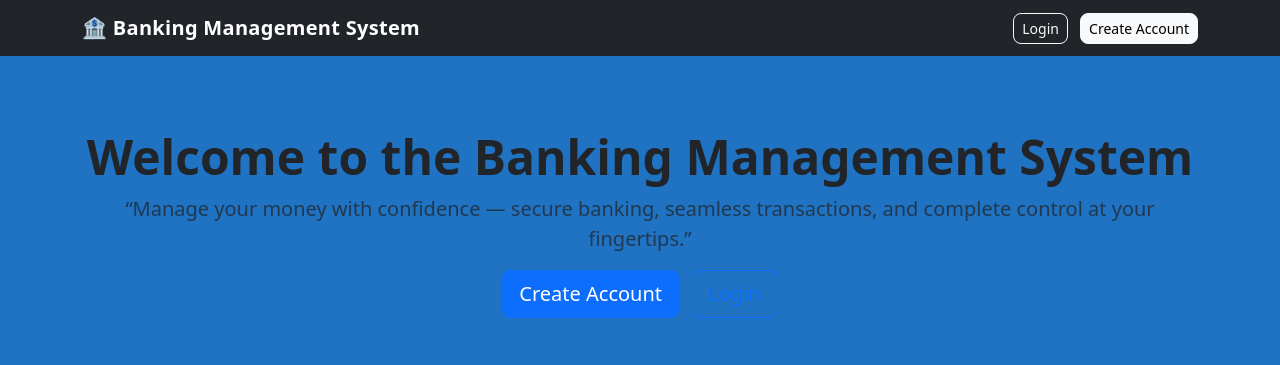
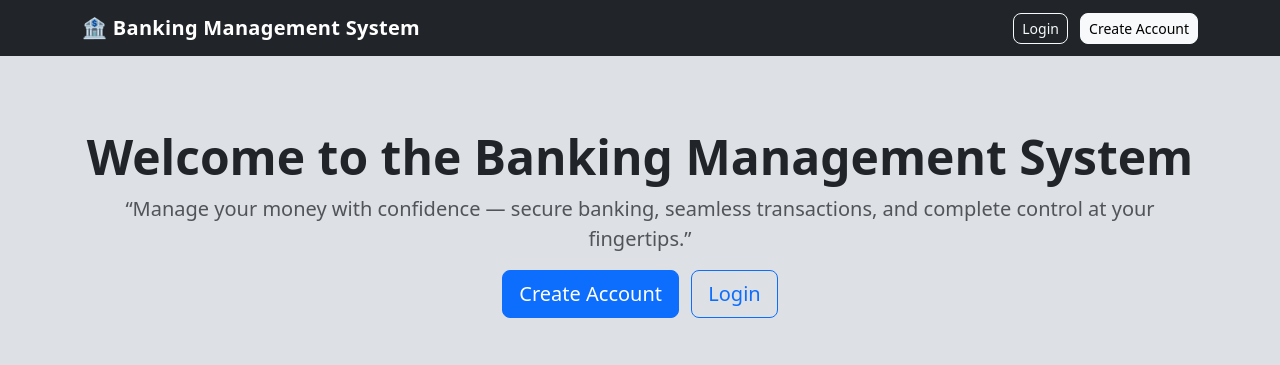
Before and after one commit to tejadivi19-dev/banking-management-system-project, a Flask app: page / in a window 1280 px wide. Shown: the top 365 px of the page. Run offline with Flask 3, Linux system fonts and the light colour scheme.

Commit message:
Update website styles

```diff
--- a/static/style.css
+++ b/static/style.css
@@ -1,5 +1,5 @@
 body {
-    background-color: #1f73c2;
+    background-color: #dde0e4;
 }
 
 .card {
```
